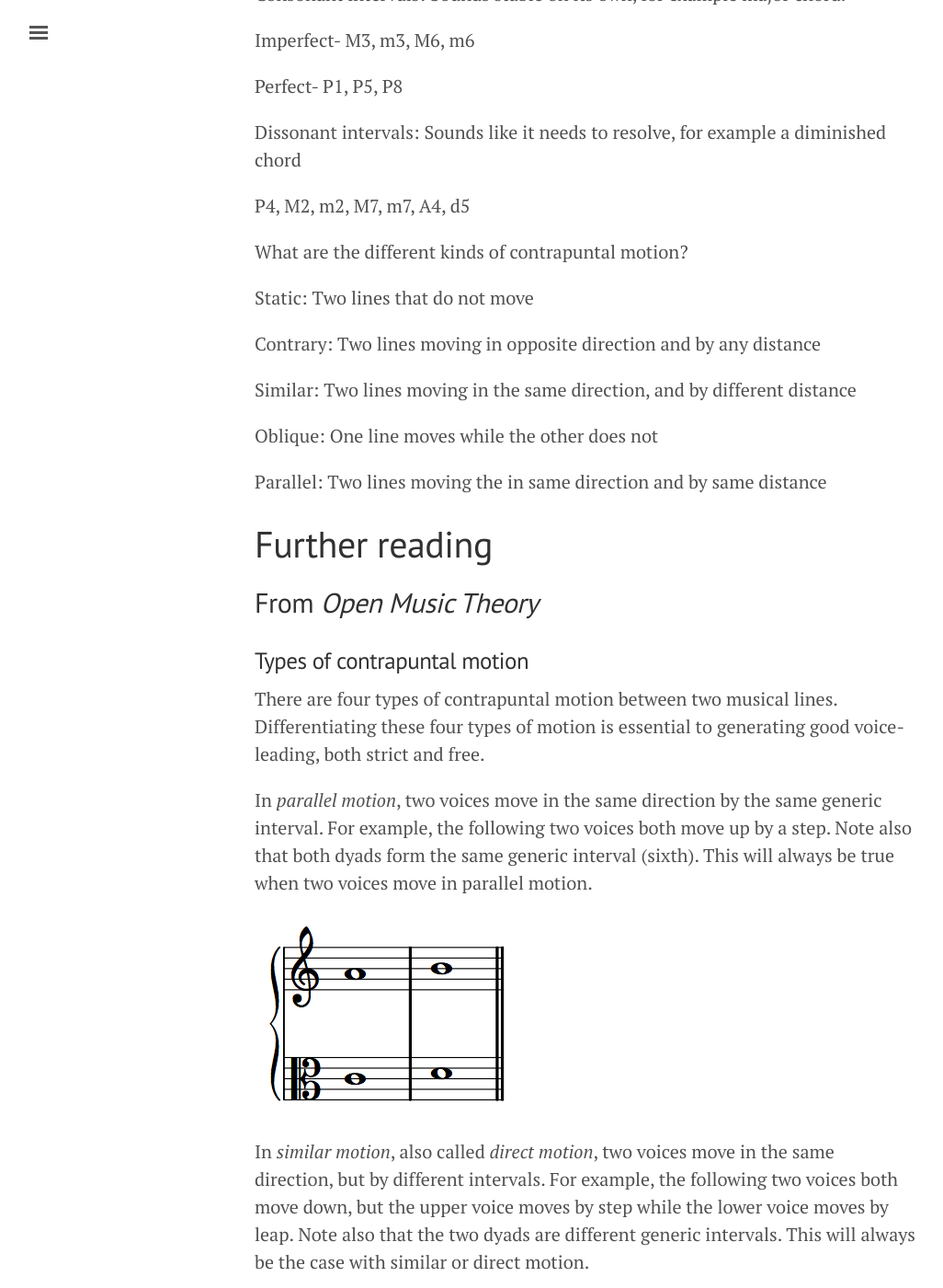
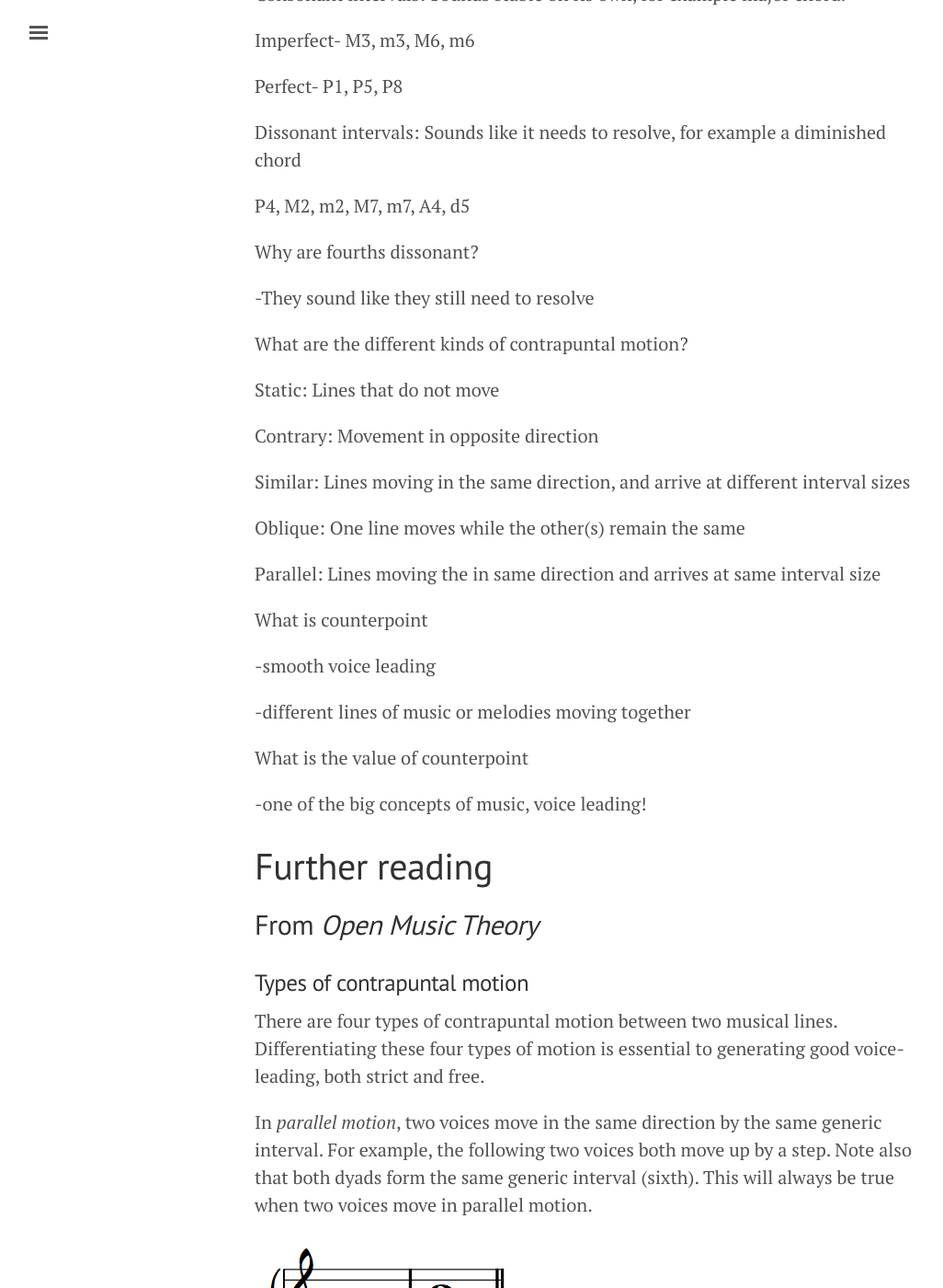
Before and after one commit to intmus/inttheory19-20, a Jekyll site: the page built from _05-counterpoint-embell-shapes/a3-introcounterpoint.md, in a window 1280 px wide and 1400 px high, scrolled down 810 px. Shown: the whole window at 92% size, without its empty margins (3-1029 px from the left). Built offline with Jekyll 4.4.1, drawn with Linux system fonts in a browser that asks for light colours.

Commit message:
Update a3-introcounterpoint.md

```diff
--- a/_05-counterpoint-embell-shapes/a3-introcounterpoint.md
+++ b/_05-counterpoint-embell-shapes/a3-introcounterpoint.md
@@ -31,18 +31,31 @@ Dissonant intervals: Sounds like it needs to resolve, for example a diminished c
 
 P4, M2, m2, M7, m7, A4, d5
 
+Why are fourths dissonant?
+
+-They sound like they still need to resolve
+
 What are the different kinds of contrapuntal motion?
 
-Static: Two lines that do not move
+Static: Lines that do not move
 
-Contrary: Two lines moving in opposite direction and by any distance
+Contrary: Movement in opposite direction
 
-Similar: Two lines moving in the same direction, and by different distance
+Similar: Lines moving in the same direction, and arrive at different interval sizes
 
-Oblique: One line moves while the other does not
+Oblique: One line moves while the other(s) remain the same
 
-Parallel: Two lines moving the in same direction and by same distance
+Parallel: Lines moving the in same direction and arrives at same interval size
 
+What is counterpoint
+
+-smooth voice leading
+
+-different lines of music or melodies moving together
+
+What is the value of counterpoint
+
+-one of the big concepts of music, voice leading!
 
 # Further reading
 
```
